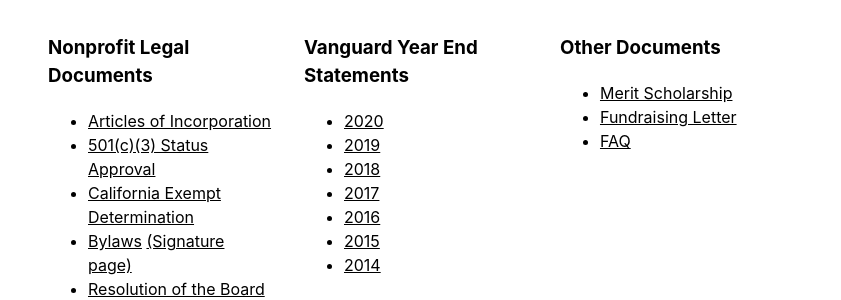
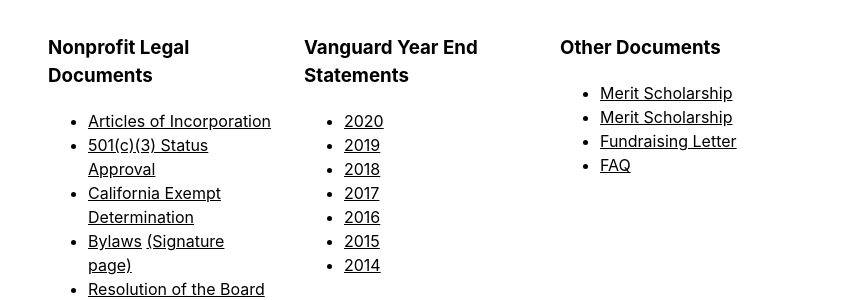
Before and after one commit to ahsef/ahsef.github.io, a Jekyll site: the page built from _pages/about.html, in a window 1280 px wide. Shown: the part 1166-1466 px from the top of the page, without its empty margins (224-1065 px from the left). Built offline with Jekyll 4.4.1, drawn with Linux system fonts in a browser that asks for light colours.

Commit message:
Update about.html

```diff
--- a/_pages/about.html
+++ b/_pages/about.html
@@ -80,6 +80,7 @@
 
         <ul>
             <li><a href="/other/merit_scholarship.pdf">Merit Scholarship</a></li>
+            <li><a href="/policy/AHSEF_Sports_Directed_Fund_Policy_2020.pdf">Merit Scholarship</a></li>
             <li><a href="/other/fundraising_letter.pdf">Fundraising Letter</a></li>
             <li><a href="/other/faq.pdf">FAQ</a></li>
         </ul>
```
